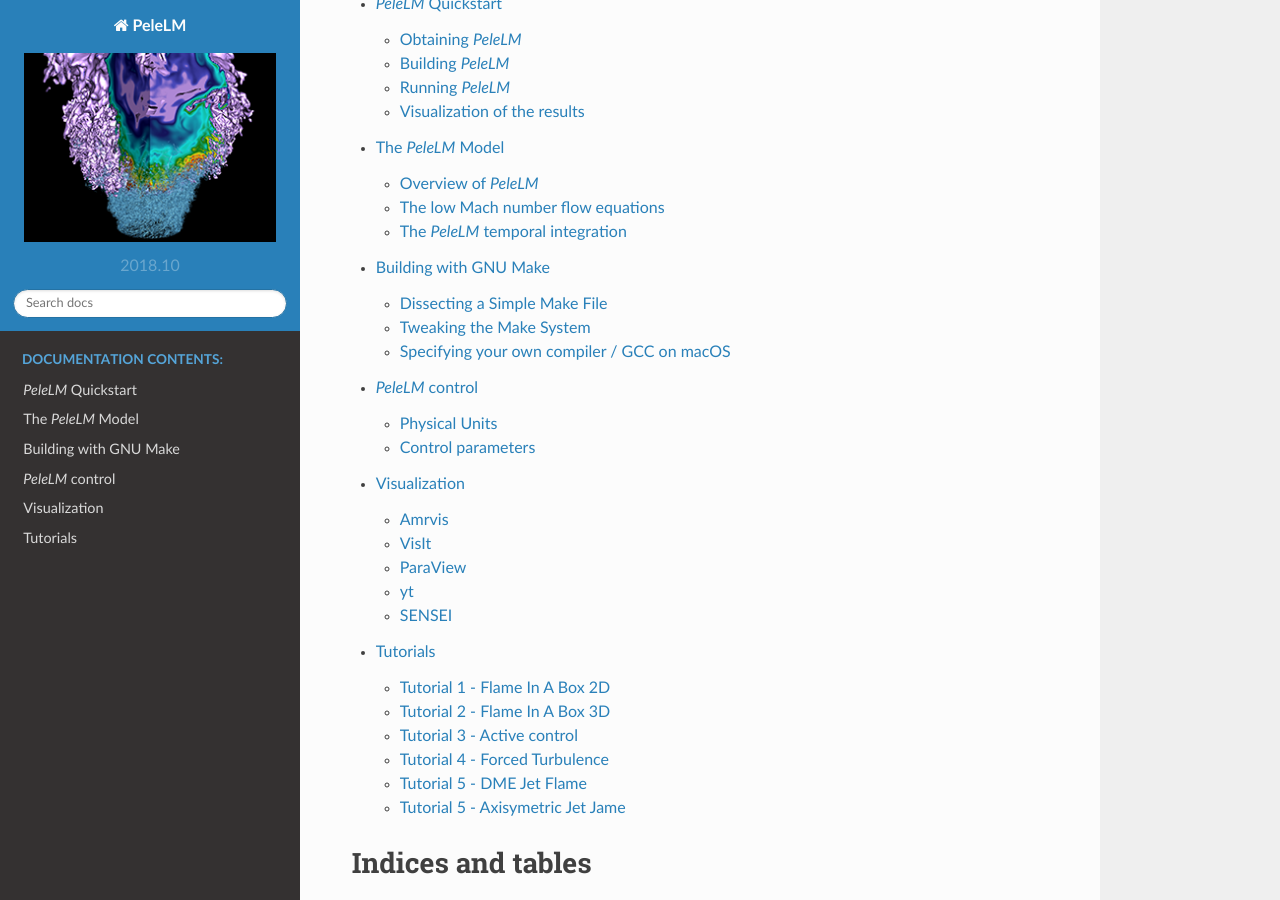
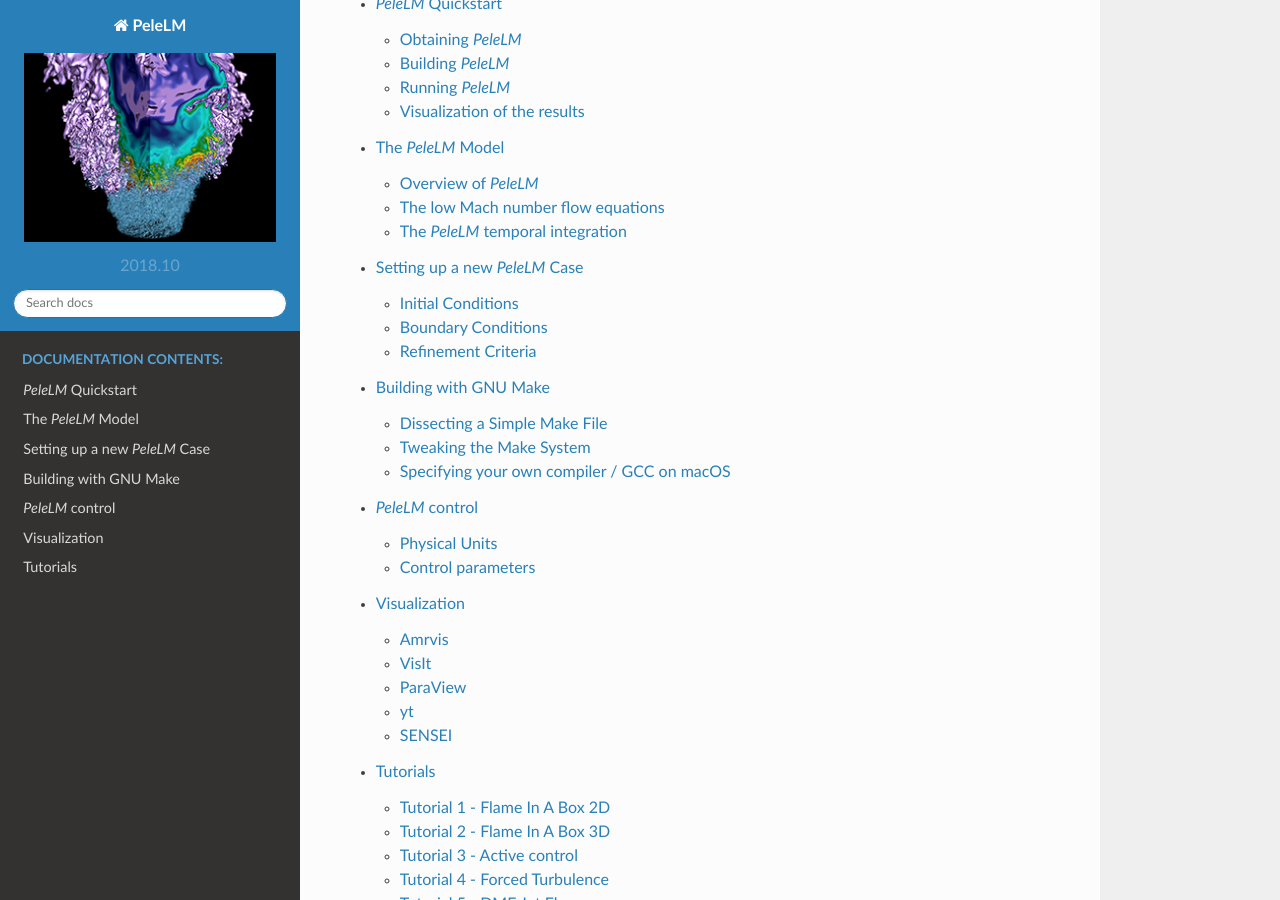
Before and after one commit to AMReX-Combustion/PeleLM, a Sphinx documentation site: the page built from Docs/source/index.rst, in a window 1280 px wide and 900 px high, scrolled down 610 px. Built offline with Sphinx 7.4.7 and the Read the Docs theme 2.0.0, drawn with Linux system fonts in a browser that asks for light colours; part of the change alters nothing that is shown.

Commit message:
start section of problem setup

```diff
--- /dev/null
+++ b/Docs/source/ProblemSetup.rst
@@ -0,0 +1,216 @@
+.. role:: cpp(code)
+   :language: c++
+
+.. role:: fortran(code)
+   :language: fortran
+
+Setting up a new `PeleLM` Case
+==============================
+
+In order to set up and run a new case in `PeleLM`, the user must provide problem-specific code for three main tasks
+
+- Initial conditions
+- Boundary conditions
+- Grid refinement criteria (optional, provided default functions are discussed below)
+
+These functions are typically collected into a single subfolder in ``${PELELM_HOME}/Exec``, such as ``FlameInABox``.
+The user can organize these tasks in any way that is convenient - the examples distributed with ``PeleLM``
+represent a certain style for managing this with some level of flexibility, but the basic requirement is
+simply that source be linked into the build for the functions ``FORT_INITDATA`` (for initial conditions)
+and ``FORT_XXXFILL`` (where ``XXX`` is ``DEN``, ``TEMP``, ``ADV``, ``RHOH``, ``VEL``, ``CHEM``, ``PRES``)
+for boundary conditions.
+
+Initial Conditions
+------------------
+
+At the beginning of a `PeleLM` run, for each level, after grids are generated, the cell-centered values of
+the state must be initialized.  In the code, this is done in an ``MFIter`` loop over grids, and a call to
+the user's initialization function:
+
+::
+
+  // Initialize phi_new by calling a Fortran routine.
+  // MFIter = MultiFab Iterator
+  for (MFIter snewmfi(S_new); snewmfi.isValid(); ++snewmfi)
+  {
+    const int  i       = snewmfi.index();
+    RealBox    gridloc = RealBox(grids[i],geom.CellSize(),geom.ProbLo());
+    const Box& vbx     = snewmfi.validbox();
+    const int* lo      = vbx.loVect();
+    const int* hi      = vbx.hiVect();
+    const int* s_lo    = S_new[snewmfi].loVect();
+    const int* s_hi    = S_new[snewmfi].hiVect();
+    const int* p_lo    = P_new[snewmfi].loVect();
+    const int* p_hi    = P_new[snewmfi].hiVect();
+
+    FORT_INITDATA (&level,&cur_time,lo,hi,&ns,
+                   S_new[snewmfi].dataPtr(Xvel),
+                   S_new[snewmfi].dataPtr(BL_SPACEDIM),
+                   ARLIM(s_lo), ARLIM(s_hi),
+                   P_new[snewmfi].dataPtr(),
+                   ARLIM(p_lo), ARLIM(p_hi),
+                   dx,gridloc.lo(),gridloc.hi() );
+  }
+
+The associated fortran routines must shape the data accordingly:
+
+::
+
+      subroutine FORT_INITDATA(level,time,lo,hi,nscal,
+     &                         vel,scal,DIMS(state),press,DIMS(press),
+     &                         delta,xlo,xhi)
+      implicit none
+      integer    level, nscal
+      integer    lo(SDIM), hi(SDIM)
+      integer    DIMDEC(state)
+      integer    DIMDEC(press)
+      REAL_T     xlo(SDIM), xhi(SDIM)
+      REAL_T     time, delta(SDIM)
+      REAL_T     vel(DIMV(state),SDIM)
+      REAL_T    scal(DIMV(state),nscal)
+      REAL_T   press(DIMV(press))
+      integer i, j, n
+
+      press(:,:) = 0.d0
+      do j = lo(2), hi(2)
+         y = (float(j)+.5d0)*delta(2)+domnlo(2)
+         do i = lo(1), hi(1)
+            x = (float(i)+.5d0)*delta(1)+domnlo(1)
+            scal(i,j,1:n) = ...
+            vel(i,j,1:2) = ...
+         enddo
+      enddo
+      end
+
+Note that in this example, the Fortran is preprocessed to define ``SDIM``, ``REAL_T``, ``DIMS``, ``DIMV``
+convenience macros (TODO: clean this up...). Also, the user will need to know the order and definition of
+each state component.  The variables, and their order, are set in the function:
+
+::
+
+  void PeleLM::variableSetUp ()
+  {
+    ...
+    FirstSpec = ++counter;
+    nspecies  = getChemSolve().numSpecies();
+    counter  += nspecies - 1;
+    RhoH = ++counter;
+    Trac = ++counter;
+    Temp = ++counter;
+    RhoRT = ++counter;
+    NUM_STATE = ++counter;
+    NUM_SCALARS = NUM_STATE - Density;
+    ...
+
+in the ``$(PELELM_HOME)/Source`` folder.  Note that the conserved states are stored for species and
+enthalpy (i.e., :math:`\rho Y_i` and :math:`\rho h`); these are the variables that the user must fill
+in the initial and boundary condition routines.  Typically, however, the primitive state is known instead
+(i.e., :math:`Y_i` and :math:`T`).  If that is the case, the user can make use of the compiled-in
+equation-of-state routines to translate primitive to conserved state values. Consult the example setups
+provided to see how to call these routines, and load the final values of the initial data.
+
+Boundary Conditions
+-------------------
+
+In `PeleLM` separate functions are provided to fill each state component at physical boundaries.
+The ``variableSetup`` routine discussed above sets, for each state, which function will be called,
+but all of them have the same form/aguments.  A box of data will be provided with some overlap
+of the valid domain, and some overlap of the grow region outside the domain.  The region of
+index space defining the domain is level-specific, and so is passed directly to the boundary
+function, as is the time, the grid spacing, and an 2 x D array indicating the numerical boundary
+condition to apply (adapted from the ``inputs`` file parameters of the run). The task of this
+routine is to set values in the grow cells of the input array accordingly.  Generally, this is
+done by first calling a utility function, ``filcc`` that can fill grow cells for all of the boundary
+condition types, **except** ``EXT_DIR`` (external Dirichlet) -- those must be set directly by the
+user.  (so, ``filcc`` handles reflecting even/odd, extrapolation, etc).  Below, we include
+an example of typical logic for carrying this out.  First ``filcc`` is called, and then each
+boundary orientation is checked for whether the Dirichlet conditions need to be applied.  If so,
+corresponding values are set.  Here, we've made use of a local convenience function, ``bcfunction``
+endowed with the knowledge of all boundary values, and extract the appropriate quantity from the
+results of that call.  This was done to localize all boundary condition calculations to a single
+routine in the code, and helps to preserve consistency.  This is only one style though, and
+as long as appropriate Dirichlet values are set for this state, it makes no difference how the
+work is organized.
+
+::
+
+      subroutine FORT_DENFILL (den,DIMS(den),domlo,domhi,delta,xlo,time,bc)
+      implicit none
+
+      integer DIMDEC(den), bc(SDIM,2)
+      integer domlo(SDIM), domhi(SDIM)
+      REAL_T  delta(SDIM), xlo(SDIM), time
+      REAL_T  den(DIMV(den))
+
+      include 'cdwrk.H'
+      include 'bc.H'
+      include 'probdata.H`
+
+      integer i, j
+      REAL_T  y, x
+      REAL_T  u, v, rho, Yl(0:maxspec-1), T, h
+
+      integer lo(SDIM), hi(SDIM)
+
+      lo(1) = ARG_L1(den)
+      lo(2) = ARG_L2(den)
+      hi(1) = ARG_H1(den)
+      hi(2) = ARG_H2(den)
+
+      call filcc (den,DIMS(den),domlo,domhi,delta,xlo,bc)
+
+      if (bc(1,1).eq.EXT_DIR.and.lo(1).lt.domlo(1)) then
+         do i = lo(1), domlo(1)-1
+            x = (float(i)+.5)*delta(1)+domnlo(1)
+            do j = lo(2), hi(2)
+               y = (float(j)+.5)*delta(2)+domnlo(2)
+               call bcfunction(x,y,time,u,v,rho,Yl,T,h,delta,.false.)
+               den(i,j) = rho
+            enddo
+         enddo
+      endif
+
+      if (bc(1,2).eq.EXT_DIR.and.hi(1).gt.domhi(1)) then
+         do i = domhi(1)+1, hi(1)
+            x = (float(i)+.5)*delta(1)+domnlo(1)
+            do j = lo(2), hi(2)
+               y = (float(j)+.5)*delta(2)+domnlo(2)
+               call bcfunction(x,y,time,u,v,rho,Yl,T,h,delta,.false.)
+               den(i,j) = rho
+            enddo
+         enddo
+      endif
+
+      if (bc(2,1).eq.EXT_DIR.and.lo(2).lt.domlo(2)) then
+         do j = lo(2), domlo(2)-1
+            y = (float(j)+.5)*delta(2)+domnlo(2)
+            do i = lo(1), hi(1)
+               x = (float(i)+.5)*delta(1)+domnlo(1)
+               call bcfunction(x,y,time,u,v,rho,Yl,T,h,delta,.false.)
+               den(i,j) = rho
+            enddo
+         enddo
+      endif
+
+      if (bc(2,2).eq.EXT_DIR.and.hi(2).gt.domhi(2)) then
+         do j = domhi(2)+1, hi(2)
+            y = (float(j)+.5)*delta(2)+domnlo(2)
+            do i = lo(1), hi(1)
+               x = (float(i)+.5)*delta(1)+domnlo(1)
+               call bcfunction(x,y,time,u,v,rho,Yl,T,h,delta,.false.)
+               den(i,j) = rho
+            enddo
+         enddo
+      endif
+
+      end
+
+Note that although the array structure to be filled contains valid cell-centered state data where it
+overlaps the valid domain, the values set in the grow cells of the container will be applied on the
+boundary face of the corresponding cells.  Internally, all `PeleLM` code understands to apply
+Dirichlet conditions on the boundary faces.
+
+Refinement Criteria
+-------------------
+
+TODO: Add junk here for refinement criteria.
--- a/Docs/source/index.rst
+++ b/Docs/source/index.rst
@@ -30,6 +30,7 @@ point your web browser at the file ``${PELELM_DIR}/Docs/build/html/index.html``.
 
    GettingStarted.rst
    Model.rst
+   ProblemSetup.rst
    GNUmakeSystem.rst
    RunningPeleLM.rst
    Visualization.rst
```
